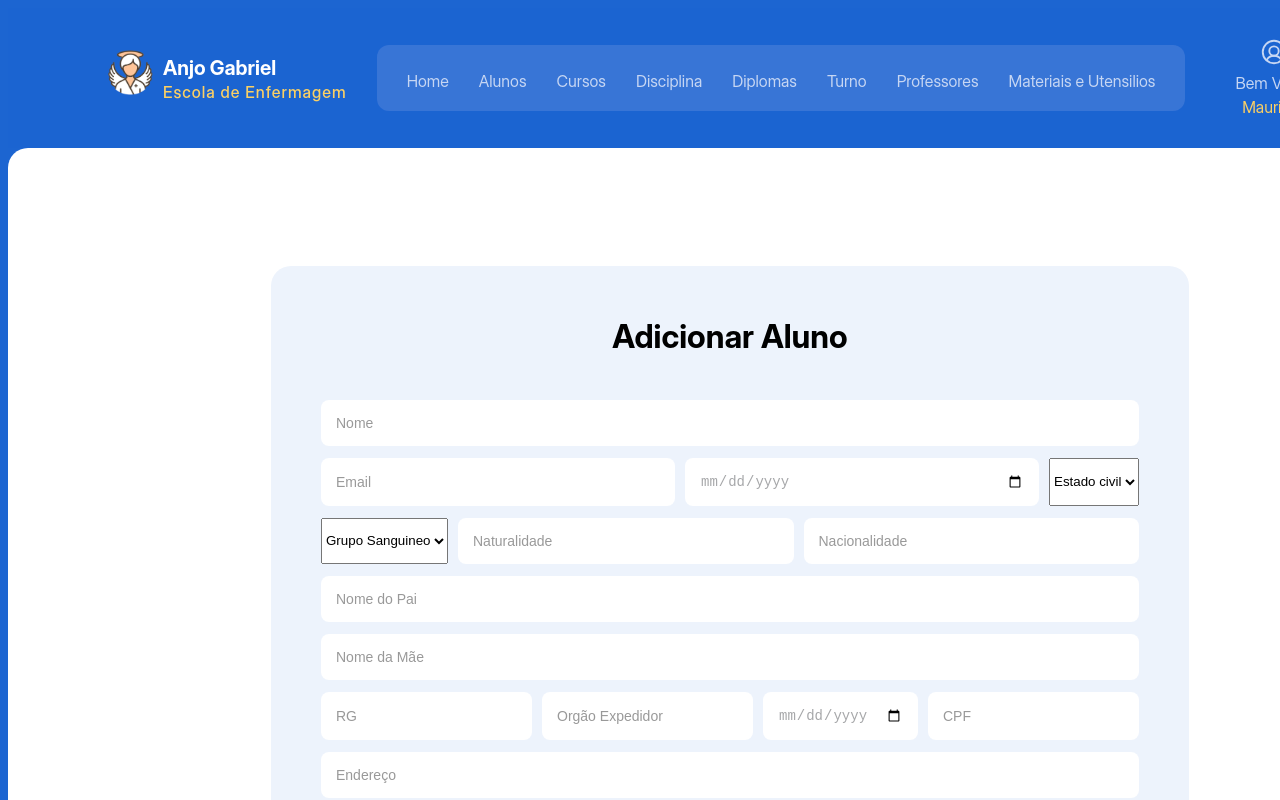
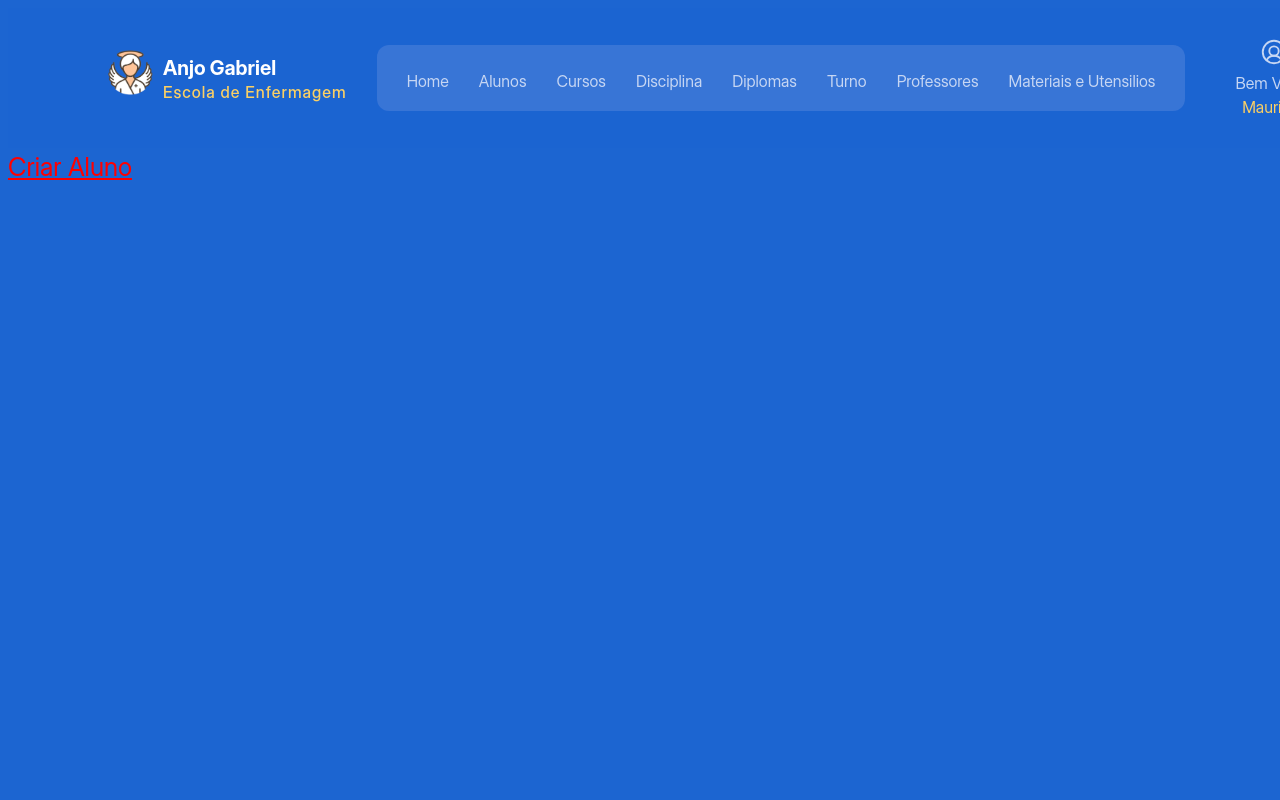
Before and after one commit to MP-oliveira/frontend-anjogabriel, a React (Vite) app in the folder frontend/: page /alunos in a window 1280 px wide. Shown: the top 800 px of the page. Built offline with nearby package versions, Linux system fonts and the light colour scheme.

Commit message:
add list alunos

```diff
--- a/frontend/src/App.jsx
+++ b/frontend/src/App.jsx
@@ -9,6 +9,7 @@ import AddCurso from './components/AddCurso/AddCurso';
 import AddTurno from './components/Addturno/AddTurno';
 import AddDiploma from './components/AddDiploma/AddDiploma';
 import Header from './components/Header/Header';
+import Alunos from "./components/Alunos/Alunos";
 
 function App() {
   return (
@@ -17,7 +18,8 @@ function App() {
         <Header />
         <Routes>
           <Route path="/" element={<Home />} />
-          <Route path="/alunos" element={<AddAluno />} />
+          <Route path="/alunos/add" element={<AddAluno />} />
+          <Route path="/alunos" element={<Alunos />} />
           <Route path="/cursos" element={<AddCurso />} />
           <Route path="/disciplinas" element={<AddDisciplina />} />
           <Route path="/diplomas" element={<AddDiploma />} />
--- a/frontend/src/components/AddAluno/AddAluno.jsx
+++ b/frontend/src/components/AddAluno/AddAluno.jsx
@@ -2,6 +2,7 @@ import "./AddAluno.css";
 import React, { useState } from "react";
 import api from "../../services/api"; // Importando o serviço de API
 import { z } from "zod";
+import { useNavigate } from "react-router-dom";
 
 // Regex para CPF com ou sem pontuação
 const cpfRegex = /^(\d{3}.?\d{3}.?\d{3}-?\d{2})$/;
@@ -72,6 +73,8 @@ const alunoSchema = z.object({
 });
 
 const AddAluno = () => {
+  const navigate = useNavigate()
+
   const [nome, setNome] = useState("");
   const [email, setEmail] = useState("");
   const [data_nascimento, setData_nascimento] = useState("");
@@ -179,8 +182,8 @@ const AddAluno = () => {
         setNome(''),
           setEmail(''),
           setData_nascimento(''),
-          setEstado_civil(''),
-          setGrupo_sanguineo(''),
+          setEstado_civil('Estado Civil'),
+          setGrupo_sanguineo('Grupo Sanguineo'),
           setNaturalidade(''),
           setNacionalidade(''),
           setPai(''),
@@ -197,11 +200,12 @@ const AddAluno = () => {
           setTel_trabalho(''),
           setCep(''),
           setCidade(''),
-          setEstado(''),
-          setCurso(''),
-          setTurno(''),
+          setEstado('Selecione o estado'),
+          setCurso('Curso'),
+          setTurno('Turno'),
           setData_matricula(''),
           setData_termino_curso('')
+          navigate('/alunos')
       } catch (error) {
         console.error("Erro ao adicionar usuário", error);
       }
@@ -209,36 +213,6 @@ const AddAluno = () => {
       console.log("Dados válidos", alunoresult.data);
       setErrors({}); // Limpa os erros se a validação for bem-sucedida
     }
-
-    // const newAluno = alunoresult.data;
-    // console.log(
-    //   nome,
-    //   email,
-    //   data_nascimento,
-    //   estado_civil,
-    //   grupo_sanguineo,
-    //   naturalidade,
-    //   nacionalidade,
-    //   pai,
-    //   mae,
-    //   rg,
-    //   orgao_expedidor_rg,
-    //   data_expedicao_rg,
-    //   cpf,
-    //   endereco,
-    //   n_casa,
-    //   bairro,
-    //   tel_res,
-    //   celular,
-    //   tel_trabalho,
-    //   cep,
-    //   cidade,
-    //   estado,
-    //   curso,
-    //   turno,
-    //   data_matricula,
-    //   data_termino_curso
-    // );
   };
 
   return (
--- /dev/null
+++ b/frontend/src/components/Alunos/Alunos.jsx
@@ -0,0 +1,15 @@
+import { useState } from 'react'
+
+const Alunos = () => {
+    const alunos = useState([])
+
+
+  return (
+    <div>
+
+        <a href="/alunos/add">Criar Aluno</a>
+    </div>
+  )
+}
+
+export default Alunos
--- a/frontend/src/index.css
+++ b/frontend/src/index.css
@@ -21,3 +21,7 @@ body {
   background-color: #1C65D1;
   scroll-behavior: smooth;
 }
+
+a {
+  color: red;
+}
```
